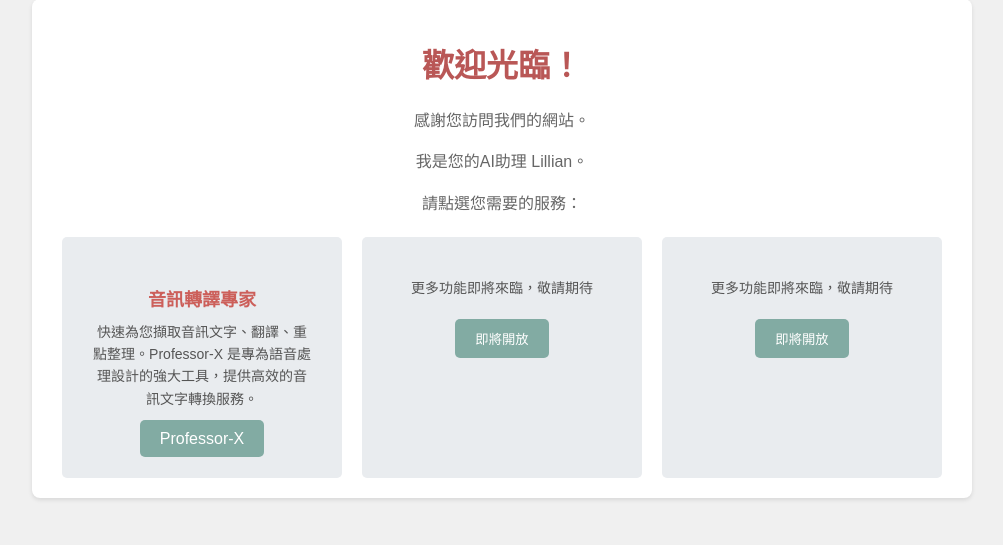
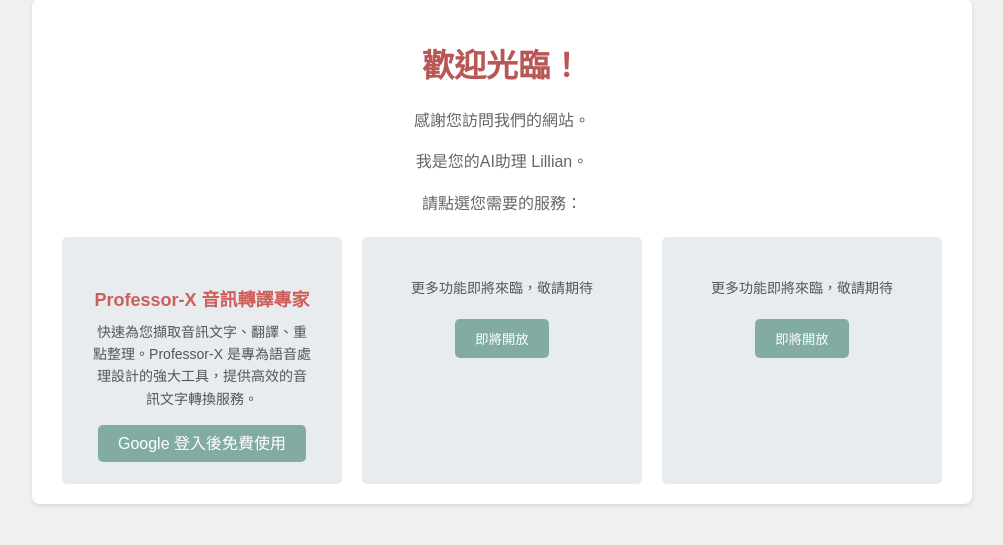
Before and after one commit to wahao888/professor-x, a Flask app: page / in a window 1280 px wide. Shown: the part 101-646 px from the top of the page, without its empty margins (138-1141 px from the left). Run offline with Flask 3, Linux system fonts and the light colour scheme.

Commit message:
修改welcome.html

```diff
--- a/templates/welcome.html
+++ b/templates/welcome.html
@@ -73,9 +73,9 @@
         <p>請點選您需要的服務：</p>
         <div class="services-container">
             <div class="service">
-                <h3 class="service-title">音訊轉譯專家</h3>
+                <h3 class="service-title">Professor-X 音訊轉譯專家</h3>
                 <p class="service-description">快速為您擷取音訊文字、翻譯、重點整理。Professor-X 是專為語音處理設計的強大工具，提供高效的音訊文字轉換服務。</p>
-                <a href="https://professor-x.lillian-ai.com/index" class="service-button">Professor-X</a>
+                <a href="https://professor-x.lillian-ai.com/index" class="service-button">Google 登入後免費使用</a>
             </div>
 
             <div class="service">
```
